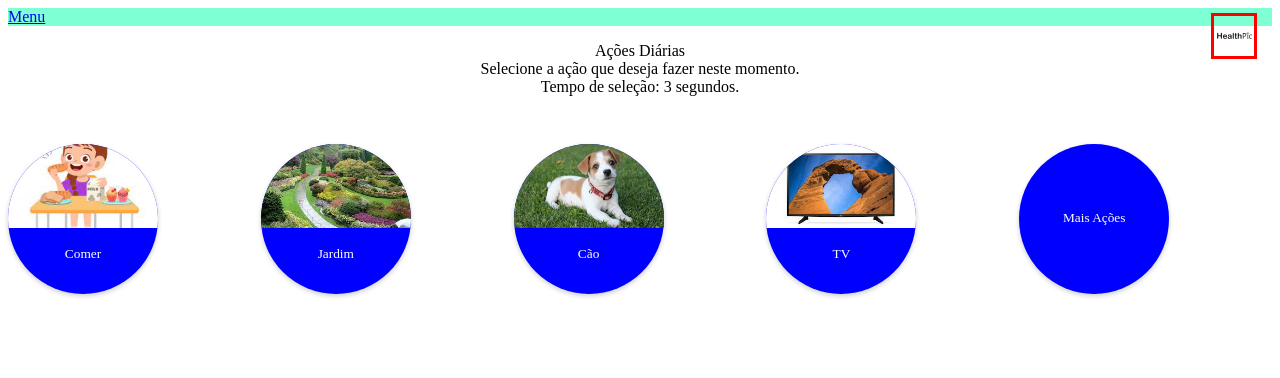
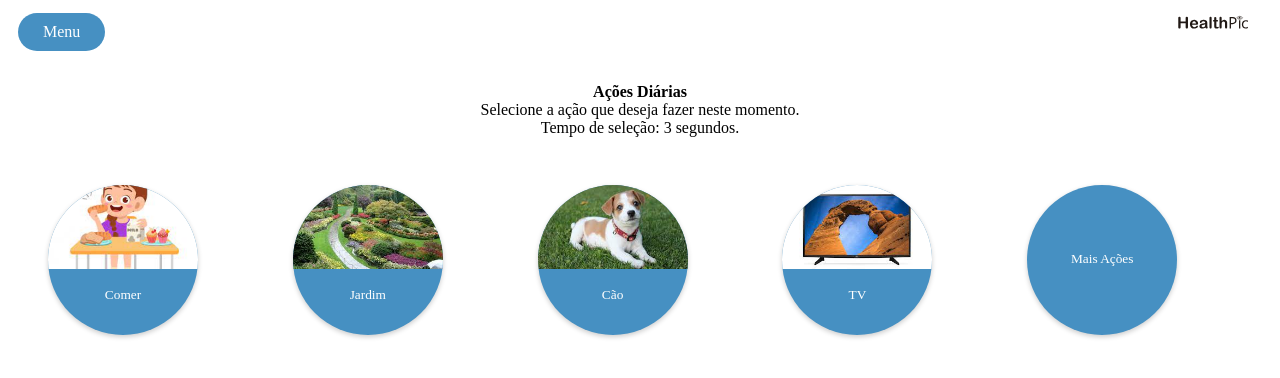
Before and after one commit to Nuno362/healthpic, a React (Create React App) app: page /MenuDiario in a window 1280 px wide. Shown: the top 378 px of the page. Built offline with nearby package versions, Linux system fonts and the light colour scheme.

Commit message:
faço amanha

```diff
--- a/public/index.html
+++ b/public/index.html
@@ -2,14 +2,14 @@
 <html lang="en">
   <head>
     <meta charset="utf-8" />
-    <link rel="icon" href="%PUBLIC_URL%/favicon.ico" />
-    <meta name="viewport" content="width=device-width, initial-scale=1" />
+    <link rel="icon" href="%PUBLIC_URL%/healthPic_logo.svg" />
+    <meta name="viewport" content="width=device-width, initial-scale=4" />
     <meta name="theme-color" content="#000000" />
     <meta
       name="description"
       content="Web site created using create-react-app"
     />
-    <link rel="apple-touch-icon" href="%PUBLIC_URL%/logo192.png" />
+    <link rel="apple-touch-icon" href="%PUBLIC_URL%/healthPic_logo.svg" />
     <!--
       manifest.json provides metadata used when your web app is installed on a
       user's mobile device or desktop. See https://developers.google.com/web/fundamentals/web-app-manifest/
@@ -24,7 +24,7 @@
       work correctly both with client-side routing and a non-root public URL.
       Learn how to configure a non-root public URL by running `npm run build`.
     -->
-    <title>React App</title>
+    <title>HealthPic</title>
   </head>
   <body>
     <noscript>You need to enable JavaScript to run this app.</noscript>
--- a/src/Pages/Home.js
+++ b/src/Pages/Home.js
@@ -19,7 +19,7 @@ function Home() {
         Expresse o que está a sentir e o que deseja fazer no momento!<br/>
         <br/>
         <br/>
-        Este site está criado de forma a usar os seus olhos.<br/>
+        Este site está criado de forma a usar os seus <b>olhos</b>.<br/>
         Para selecionar olhe para o botão desejado durante 3 segundos.<br/>
     </p>
     <Link className ="homeButton" to ="/HomeMenu" >Começar agora</Link>
--- a/src/Pages/HomeMenu.js
+++ b/src/Pages/HomeMenu.js
@@ -1,17 +1,18 @@
 import { Link} from "react-router-dom"
-import  "./homeMenuStyle.css"
+
+import "./styles.css"
 
 
 function HomeMenu() {
   return (
     <>
-    <header className = "homeMenuHeader">
+    <header className = "homeMenuHeader1">
         <div className ="homeMenuLogo">
           <img className='logo-homeMenu' src='healthPic_logo.svg' alt='logo'/>
         </div>
     </header>
     <p className = "homeMenuText">
-        Menu <br/>
+        <b>Menu</b><br/>
         Escolha uma das opções abaixo<br/>
         Tempo de seleção: 3 segundos<br/>
     </p>
--- a/src/Pages/MenuDiario.js
+++ b/src/Pages/MenuDiario.js
@@ -1,6 +1,7 @@
 import React from 'react'
 import { Link} from "react-router-dom"
-import  "./menuDiarioStyle.css"
+
+import "./styles.css"
 import MenuSelector from "../components/MenuSelector"
 
 function MenuDiario() {
@@ -11,12 +12,12 @@ function MenuDiario() {
         <div className ="btn-menuDiario">
           <Link className ="btn-menuD" to ="/HomeMenu" >Menu</Link>
         </div>
-        <div className ="menuDiarioLogo">
-          <img className='logo-menuDiario' src='healthPic_logo.svg' alt='logo'/>
+        <div className ="homeMenuLogo">
+          <img className='logo-homeMenu' src='healthPic_logo.svg' alt='logo'/>
         </div>
     </header>
     <p className = "menuDiarioText">
-        Ações Diárias <br/>
+        <b>Ações Diárias </b><br/>
         Selecione a ação que deseja fazer neste momento.<br/>
         Tempo de seleção: 3 segundos.<br/>
     </p>
--- a/src/Pages/styles.css
+++ b/src/Pages/styles.css
@@ -31,7 +31,7 @@
     margin-left:20px;
 
     font-size: medium;
-    background-color: blue;
+    background-color: rgb(70, 144, 194);
     color: white;
     padding: 10px 20px;
     border-radius: 20px;
@@ -40,8 +40,210 @@
 Fim Home-----------------------------
 */
 /*
-Início Home-------------------------
+Início HomeMenu-------------------------
+*/
+.homeMenuLogo{
+    text-align: right;
+    margin-top:-25px;
+    margin-right: 20px;
+
+}
+
+.logo-homeMenu{
+    width: 80px;
+    height: 80px;
+}
+
+p {
+
+    text-align: center;
+    padding-bottom: 2rem;
+}
+.card-grid {
+    display: grid;
+    grid-template-columns: 1fr 1fr 1fr 1fr;
+    grid-template-areas: "a b c d";
+    gap: 8rem;
+}
+
+.card{
+    --padding: 1rem;
+    background-color: rgb(70, 144, 194);
+    border: 1px solid #777;
+    width: 220px;
+    height: 220px;
+    border-radius: 50%;
+    border: none;
+    box-shadow: 0 2px 5px 0 rgba(0,0,0, .2);
+    overflow: hidden;
+    position: relative;
+}
+
+.firstElement{
+
+    grid-area: b;
+}
+
+.lastElement{
+
+    grid-area: c;
+}
+
+.card-body{
+    padding: var(--padding);
+    padding-bottom: 0;
+}
+
+.card-body.card-image {
+    padding: 0;
+    overflow: hidden;
+}
+
+.card-body.card-image > img {
+    display: block;
+    width: 100%;
+    max-height: 300px;
+    aspect-ratio: 16 / 9;
+    object-fit: cover;
+}
+
+.card-footer{
+    margin-top: 2rem;
+    text-align: center;
+
+}
+
+.btn-homeMenu {
+    font-size: x-large;
+    color: white;
+    text-decoration: none;
+    position: static;
+}
+
+.btn-homeMenu::before {
+    content: '';
+    display: block;
+    position: absolute;
+    top: 0;
+    left: 0;
+    width: 100%;
+    height: 100%;
+  }
+
+
+/*
+Fim HomeMenu-----------------------------
 */
 /*
-Fim Home-----------------------------
+Início MenuDiario-------------------------
 */
+
+
+
+
+
+.menuDiarioLogo{
+
+    text-align: right;
+
+}
+
+.menuDiarioLogo >img{
+    position: absolute;
+        top: 5px;
+        right: 15px;
+}
+
+.logo-menuDiario{
+    width: 40px;
+    height: 40px;
+    border-style: solid;
+    border-color: red;
+}
+
+
+
+
+.card-grid-MenuDiario {
+    margin-left: 40px;
+    display: grid;
+    grid-template-columns: 1fr 1fr 1fr 1fr 1fr;
+    grid-template-areas: "a b c d e";
+
+}
+
+.card-MenuDiario{
+
+    background-color: rgb(70, 144, 194);;
+    border: 1px solid #777;
+    width: 150px;
+    height: 150px;
+    border-radius: 50%;
+    border: none;
+    box-shadow: 0 2px 5px 0 rgba(0,0,0, .2);
+    overflow: hidden;
+    position: relative;
+}
+
+.card-body-MenuDiario{
+
+    padding-bottom: 0;
+}
+
+.card-body-MenuDiario {
+    padding: 0;
+    overflow: hidden;
+}
+
+.card-body-MenuDiarioLink{
+    text-align: center;
+    margin-top: 4rem;
+}
+
+.card-body-MenuDiario > img {
+    display: block;
+    width: 100%;
+    max-height: 150px;
+    aspect-ratio: 16 / 9;
+    object-fit: cover;
+}
+
+.card-footer-MenuDiario{
+    margin-top: 1rem;
+    text-align: center;
+
+}
+
+.btn2-menuDiario {
+    font-size: smaller;
+    color: white;
+    text-decoration: none;
+    text-align: center;
+    position: static;
+}
+
+.btn2-menuDiario::before {
+    content: '';
+    display: block;
+    position: absolute;
+    top: 0;
+    left: 0;
+    width: 100%;
+    height: 100%;
+  }
+
+.btn-menuD {
+    position: absolute;
+    text-align: center;
+    text-decoration: none;
+    margin-left:10px;
+    margin-top: 30px;
+    font-size: medium;
+    background-color: rgb(70, 144, 194);
+    color: white;
+    padding: 10px 25px;
+    border-radius: 20px;
+}
+/*
+Fim MenuDiario-----------------------------
+*/
--- a/src/components/Carousel.js
+++ b/src/components/Carousel.js
@@ -28,11 +28,11 @@ function Carousel(Index){
         <h1>Funciona</h1>
         <Slider {...settings}>
         {record.map((item)=>(
-           <div className = "card">
+           <div key={item.id} className = "card">
             <div className = "card-top">
                 <h3>{item.title}</h3>
                 <img src={item.image} alt ="fazer" />
-                <hi>{item.title}</hi>
+                <h1>{item.title}</h1>
             </div>
             <div className="card-bottom">
                 <button>Ativar som </button>
```
